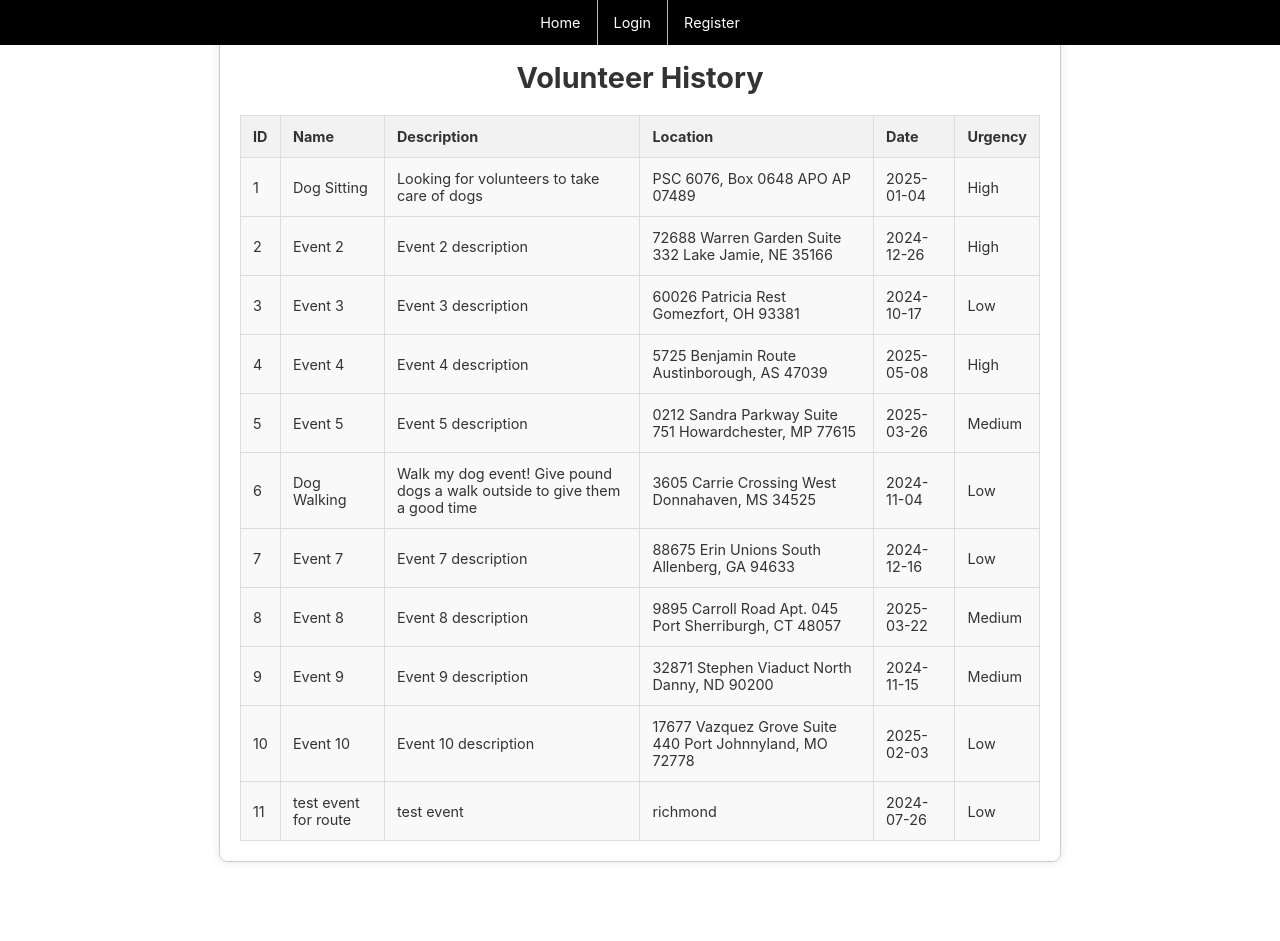
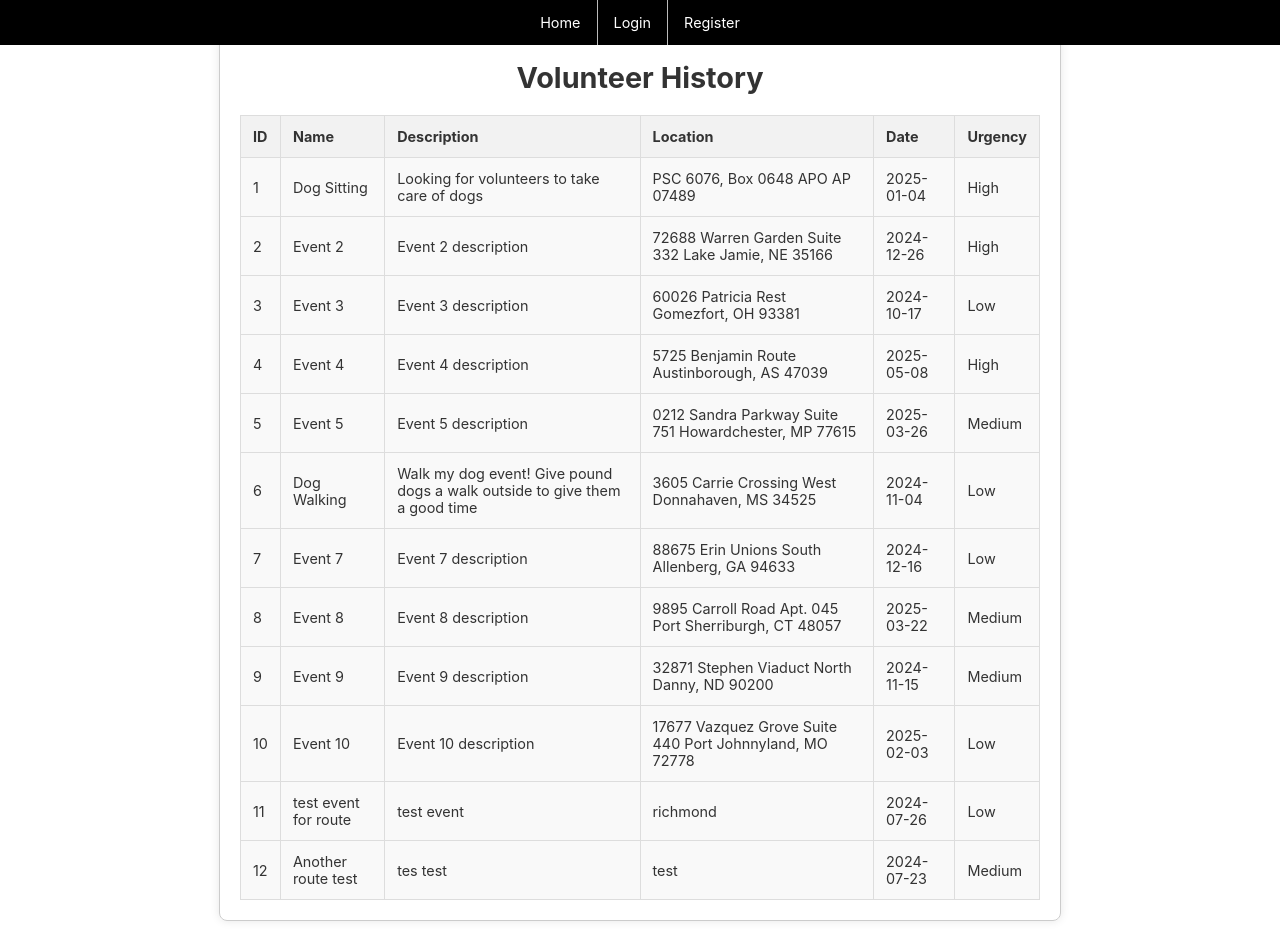
Before and after one commit to SheildSheild/COSC4351-Project, a React (Create React App) app in the folder client/: page /AdminHistory in a window 1280 px wide. Before the commit the page ends 882 px from the top, so only its background shows below. Built offline with nearby package versions, Linux system fonts and the light colour scheme.

Commit message:
ROUTE FOR USER EVENTS FIXED WOOOO!!!

```diff
--- a/client/src/components/mockData/fake_event.json
+++ b/client/src/components/mockData/fake_event.json
@@ -198,5 +198,24 @@
     },
     "date": "2024-07-26",
     "participants": []
+  },
+  {
+    "id": 12,
+    "name": "Another route test",
+    "description": "tes test",
+    "location": "test",
+    "requiredSkills": [
+      1,
+      2,
+      5,
+      4,
+      3
+    ],
+    "urgency": {
+      "id": 2,
+      "name": "Medium"
+    },
+    "date": "2024-07-23",
+    "participants": []
   }
 ]
--- a/client/src/components/mockData/fake_users.json
+++ b/client/src/components/mockData/fake_users.json
@@ -33,6 +33,15 @@
       {
         "message": "New Event: test event for route, Date: 2024-07-26 | Created at 7/10/2024, 8:46:23 AM",
         "date": "7/10/2024, 8:46:23 AM"
+      },
+      {
+        "message": "New Event: Another route test, Date: 2024-07-23 | Created at 7/11/2024, 7:34:27 PM",
+        "date": "7/11/2024, 7:34:27 PM"
+      },
+      {
+        "user": "moma",
+        "event": "test event for route",
+        "time": "2024-07-12T00:59:58.272Z"
       }
     ]
   },
@@ -42,25 +51,23 @@
     "password": "kat",
     "email": "kat@email.com",
     "role": "user",
-    "fullName": "Timothy Carlson",
-    "address1": "612 Anthony Light",
-    "address2": "Apt. 514",
-    "city": "North Stephanie",
-    "state": "KY",
-    "zipCode": "01967",
+    "fullName": "moma",
+    "address1": "kat 123",
+    "address2": "",
+    "city": "rich",
+    "state": "TX",
+    "zipCode": "77407",
     "skills": [
-      2,
-      3,
-      4,
-      5
+      1,
+      2
     ],
-    "preferences": "User 2 preferences",
+    "preferences": "",
     "availability": [
-      "2023-08-14 - 2023-08-18",
-      "2023-10-04 - 2023-10-08",
-      "2024-12-23 - 2025-12-27"
+      "2024-07-25"
     ],
-    "acceptedEvents": [],
+    "acceptedEvents": [
+      11
+    ],
     "notifications": [
       {
         "message": "New Event: Route Test Event, Date: 2025-01-05 | Created at 7/9/2024, 1:25:21 PM",
@@ -69,6 +76,15 @@
       {
         "message": "New Event: test event for route, Date: 2024-07-26 | Created at 7/10/2024, 8:46:23 AM",
         "date": "7/10/2024, 8:46:23 AM"
+      },
+      {
+        "message": "New Event: Another route test, Date: 2024-07-23 | Created at 7/11/2024, 7:34:27 PM",
+        "date": "7/11/2024, 7:34:27 PM"
+      },
+      {
+        "user": "moma",
+        "event": "test event for route",
+        "time": "2024-07-12T00:59:58.272Z"
       }
     ]
   },
@@ -104,6 +120,15 @@
       {
         "message": "New Event: test event for route, Date: 2024-07-26 | Created at 7/10/2024, 8:46:23 AM",
         "date": "7/10/2024, 8:46:23 AM"
+      },
+      {
+        "message": "New Event: Another route test, Date: 2024-07-23 | Created at 7/11/2024, 7:34:27 PM",
+        "date": "7/11/2024, 7:34:27 PM"
+      },
+      {
+        "user": "moma",
+        "event": "test event for route",
+        "time": "2024-07-12T00:59:58.272Z"
       }
     ]
   },
@@ -135,6 +160,15 @@
       {
         "message": "New Event: test event for route, Date: 2024-07-26 | Created at 7/10/2024, 8:46:23 AM",
         "date": "7/10/2024, 8:46:23 AM"
+      },
+      {
+        "message": "New Event: Another route test, Date: 2024-07-23 | Created at 7/11/2024, 7:34:27 PM",
+        "date": "7/11/2024, 7:34:27 PM"
+      },
+      {
+        "user": "moma",
+        "event": "test event for route",
+        "time": "2024-07-12T00:59:58.272Z"
       }
     ]
   },
@@ -166,6 +200,15 @@
       {
         "message": "New Event: test event for route, Date: 2024-07-26 | Created at 7/10/2024, 8:46:23 AM",
         "date": "7/10/2024, 8:46:23 AM"
+      },
+      {
+        "message": "New Event: Another route test, Date: 2024-07-23 | Created at 7/11/2024, 7:34:27 PM",
+        "date": "7/11/2024, 7:34:27 PM"
+      },
+      {
+        "user": "moma",
+        "event": "test event for route",
+        "time": "2024-07-12T00:59:58.272Z"
       }
     ]
   }
--- a/client/src/components/userEvents/userEvents.js
+++ b/client/src/components/userEvents/userEvents.js
@@ -11,7 +11,6 @@ const UserEventPage = () => {
   const [selectedDate, setSelectedDate] = useState(null);
   const [availableEvents, setAvailableEvents] = useState([]);
   const user = JSON.parse(localStorage.getItem('loggedInUser'));
-
   useEffect(() => {
     if (user) {
       fetch('http://localhost:3000/api/events/all')
@@ -66,11 +65,14 @@ const UserEventPage = () => {
           headers: {
             'Content-Type': 'application/json'
           },
-          body: JSON.stringify({ userId: user.id, eventId: matchedEvent.id })
+          body: JSON.stringify({
+            userId: user.id,
+            eventId: matchedEvent.id,
+          }),
         });
 
         if (!response.ok) {
-          throw new Error('Network response was not ok');
+          throw new Error('Network response was not ok: ' + response.statusText);
         }
 
         const data = await response.json();
@@ -86,7 +88,7 @@ const UserEventPage = () => {
         });
         localStorage.setItem('notifications', JSON.stringify(notifications));
 
-        alert(`You have successfully signed up for ${matchedEvent.name} at ${currentTime}`);
+        alert(`You have successfully signed up for ${matchedEvent.name}!`);
       } catch (error) {
         console.error('Error signing up for event:', error);
         alert('There was an error signing up for the event. Please try again.');
```
Also changed, not shown: 1 other file (tests, documents, lock files or other folders).
